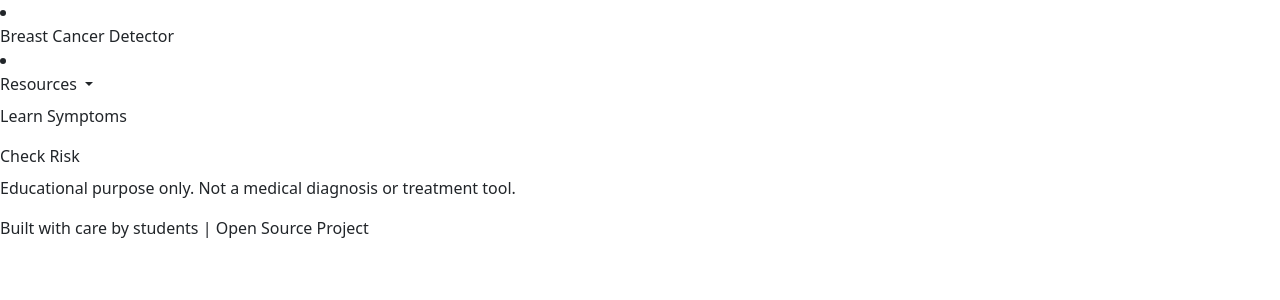
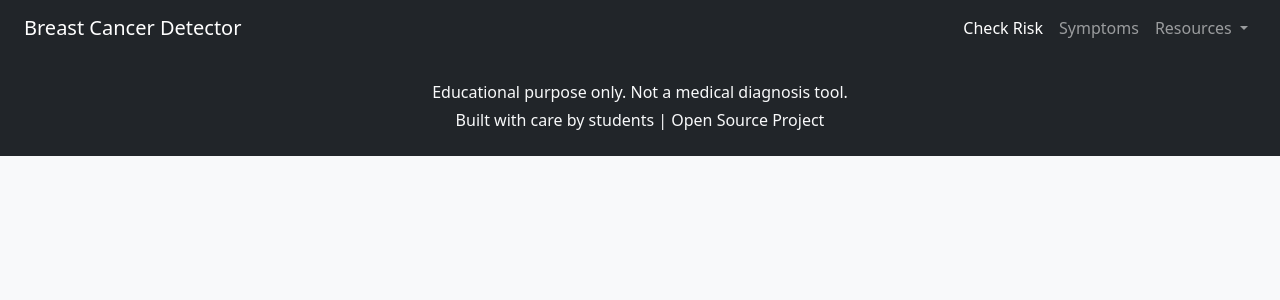
Before and after one commit to amukund07/Breast_Cancer_Detector, a Flask app: page /about in a window 1280 px wide. Shown: the top 300 px of the page. Run offline with Flask 3, Linux system fonts and the light colour scheme; parts of the project's set-up code (start-up, migrations or seed data) failed here and were passed over.

Commit message:
Revise about.html for updated layout and content

```diff
--- a/templates/about.html
+++ b/templates/about.html
@@ -4,47 +4,47 @@
 <head>
     <meta charset="UTF-8">
     <meta name="viewport" content="width=device-width, initial-scale=1.0">
-    <title>Breast Cancer Detector</title>
+    <title>Breast Cancer Risk Screening</title>
+
     <link href="https://cdn.jsdelivr.net/npm/bootstrap@5.3.3/dist/css/bootstrap.min.css" rel="stylesheet">
-
 </head>
 
-<body>
-    <section>
-        <li class="nav-item">
-            <a class="nav-link active" aria-current="page" href="index.html">Breast Cancer Detector</a>
-        </li>
-        <li class="nav-item dropdown">
-            <a class="nav-link dropdown-toggle" href="#" role="button" data-bs-toggle="dropdown" aria-expanded="false">
-                Resources
-            </a>
-            <ul class="dropdown-menu">
-                <li><a class="dropdown-item" href="awareness.html">Awareness & Prevention</a></li>
-                <li><a class="dropdown-item" href="measurements.html">How to Take Measurements</a></li>
-                <li><a class="dropdown-item" href="about.html">About Project</a></li>
+<body class="bg-light">
+
+    <!-- NAVBAR -->
+    <nav class="navbar navbar-expand-lg navbar-dark bg-dark px-4">
+        <a class="navbar-brand" href="/">Breast Cancer Detector</a>
+
+        <button class="navbar-toggler" type="button" data-bs-toggle="collapse" data-bs-target="#navbarNav">
+            <span class="navbar-toggler-icon"></span>
+        </button>
+
+        <div class="collapse navbar-collapse" id="navbarNav">
+            <ul class="navbar-nav ms-auto">
+                <li class="nav-item"><a class="nav-link active" href="/predict">Check Risk</a></li>
+                <li class="nav-item"><a class="nav-link" href="/symptoms">Symptoms</a></li>
+
+                <li class="nav-item dropdown">
+                    <a class="nav-link dropdown-toggle" href="#" role="button" data-bs-toggle="dropdown">
+                        Resources
+                    </a>
+                    <ul class="dropdown-menu">
+                        <li><a class="dropdown-item" href="/awareness">Awareness</a></li>
+                        <li><a class="dropdown-item" href="/measurement">Measurements</a></li>
+                        <li><a class="dropdown-item" href="/about">About</a></li>
+                    </ul>
+                </li>
             </ul>
-        </li>
-        <ul class="navbar-nav">
-            <li class="nav-item">
-                <a class="nav-link" href="symptoms.html">Learn Symptoms</a>
-            </li>
+        </div>
+    </nav>
 
-            <li class="nav-item">
-                <a class="nav-link" href="predict.html">Check Risk</a>
-            </li>
-        </ul>
-    </section>
+    <!-- FOOTER -->
+    <footer class="text-center py-4 bg-dark text-light">
+        <p class="mb-1">Educational purpose only. Not a medical diagnosis tool.</p>
+        <p class="mb-0">Built with care by students | Open Source Project</p>
+    </footer>
 
-    <footer>
-        <p>
-            Educational purpose only. Not a medical diagnosis or treatment tool.
-        </p>
-        <p>
-            Built with care by students | Open Source Project
-        </p>
-    </footer>
     <script src="https://cdn.jsdelivr.net/npm/bootstrap@5.3.3/dist/js/bootstrap.bundle.min.js"></script>
-
 </body>
 
 </html>
```
